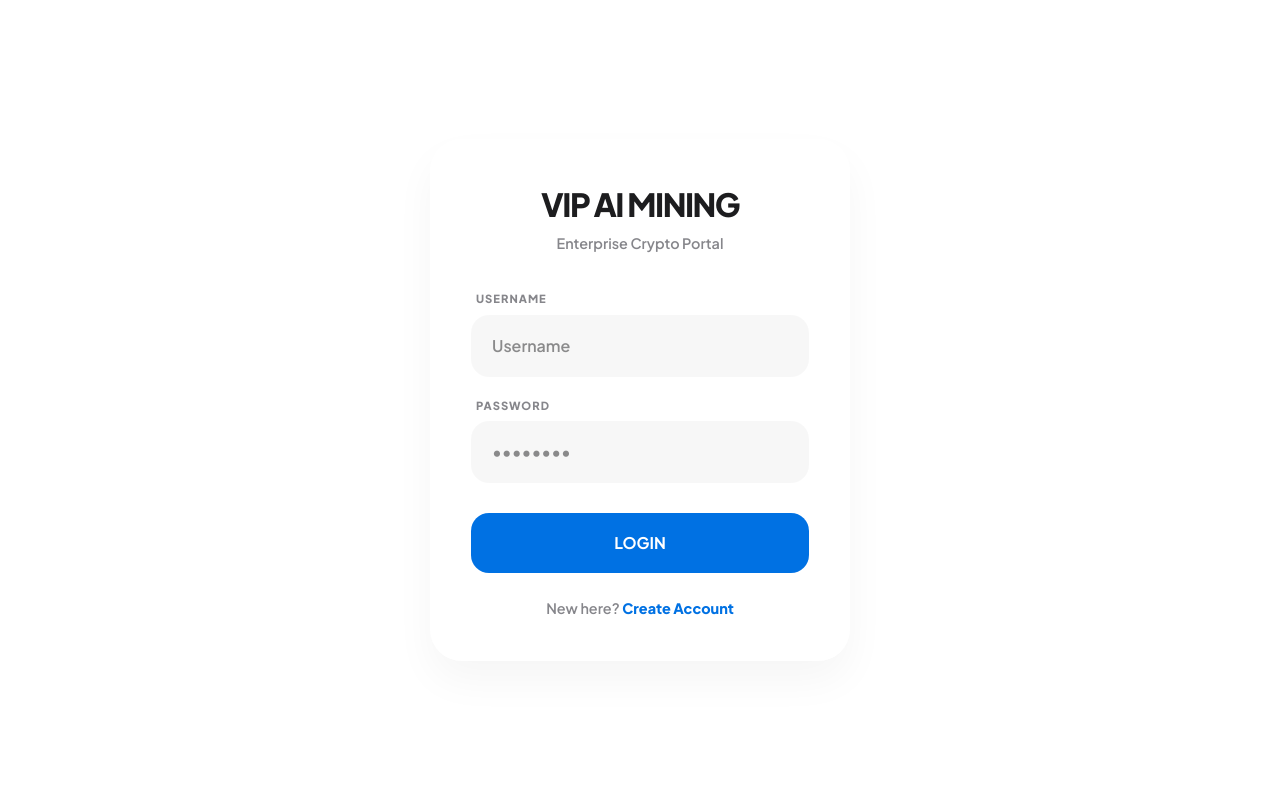
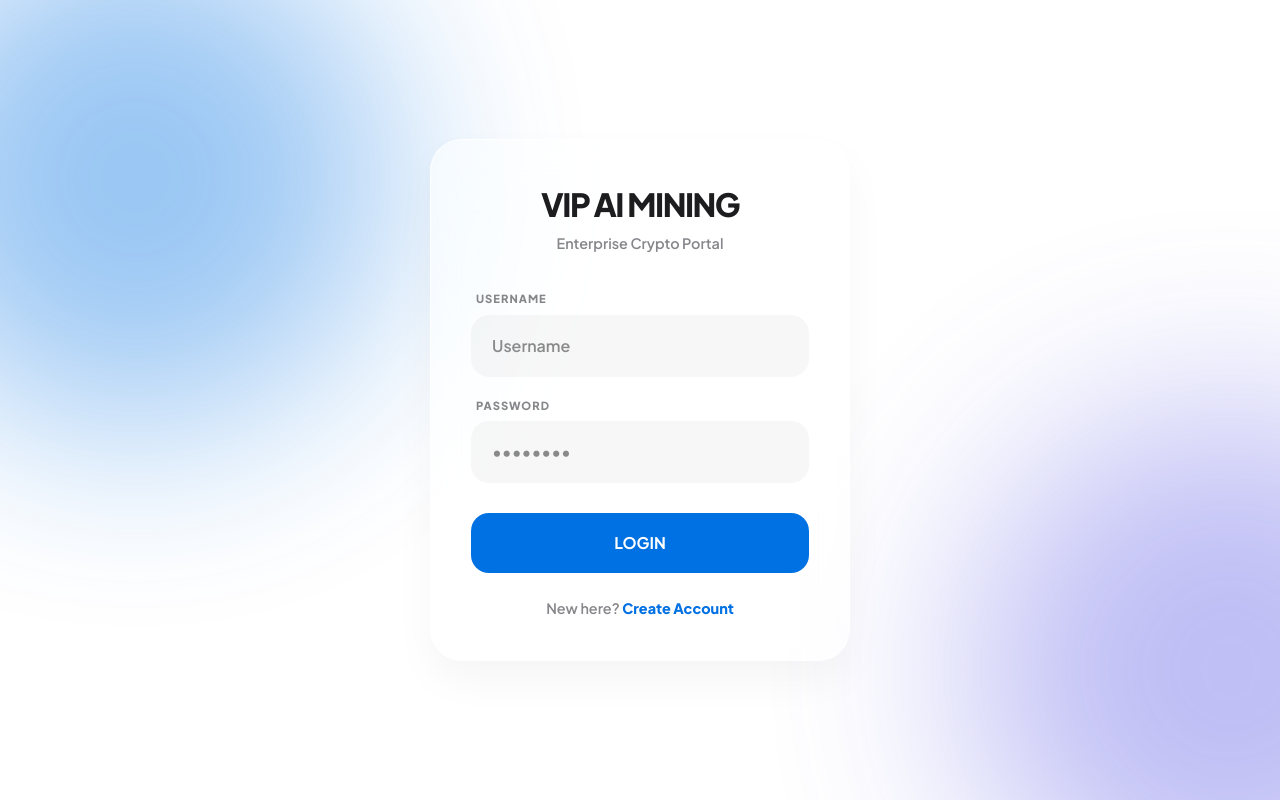
Before and after one commit to Prockoleck/vip-mining, a Next.js app: page / in a window 1280 px wide. Built offline with nearby package versions, Linux system fonts and the light colour scheme; no server answers.

Commit message:
Move white background to layout body so aurora z-index:-1 renders above it

```diff
--- a/src/app/layout.tsx
+++ b/src/app/layout.tsx
@@ -31,7 +31,7 @@ export default function RootLayout({
       <head>
         <link rel="stylesheet" href="https://cdnjs.cloudflare.com/ajax/libs/font-awesome/6.5.0/css/all.min.css" />
       </head>
-      <body style={{ fontFamily: "var(--font-plus-jakarta), sans-serif" }}>
+      <body style={{ fontFamily: "var(--font-plus-jakarta), sans-serif", background: "#ffffff" }}>
         {children}
       </body>
     </html>
--- a/src/app/page.tsx
+++ b/src/app/page.tsx
@@ -12,7 +12,7 @@ export default async function AuthPage() {
   }
 
   return (
-    <div style={{ display: "flex", justifyContent: "center", alignItems: "center", height: "100vh", overflow: "hidden", background: "#ffffff" }}>
+    <div style={{ display: "flex", justifyContent: "center", alignItems: "center", height: "100vh", overflow: "hidden" }}>
       <AuroraBackground />
       <Suspense>
         <AuthForm />
```
